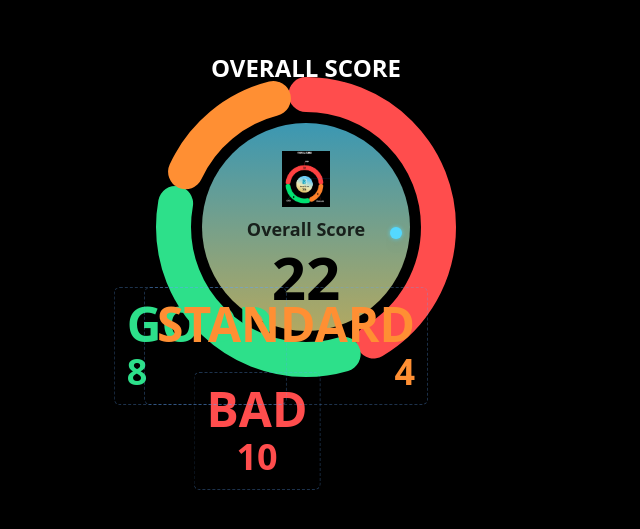
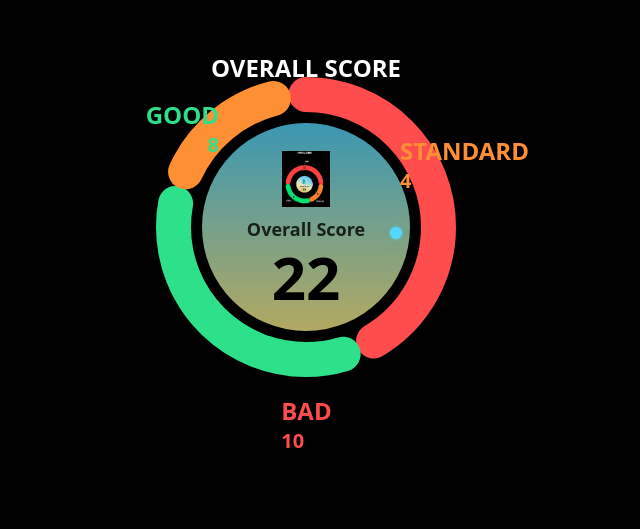
Before and after one commit to mthooyavan/custom-chartify, a React (Vite) app: page / in a window 1280 px wide. Shown: the part 173-702 px from the top of the page, without its empty margins (334-974 px from the left). Built offline with nearby package versions, Linux system fonts and the light colour scheme.

Commit message:
Reverted to edit edt-7fe185e3-6207-4140-8fc4-1024adc9c371: "Fix gauge chart label positions
Refactor label positioning logic for the gauge chart to ensure correct placement."

```diff
--- a/src/components/GaugeChart.tsx
+++ b/src/components/GaugeChart.tsx
@@ -132,70 +132,51 @@ const GaugeChart: React.FC<GaugeChartProps> = ({
 
       {/* Labels positioned next to their segment arcs */}
       {segmentsWithAngles.map((segment) => {
-        // Convert midpoint angle from gauge angle to standard angle for positioning
-        // Add 90 degrees because our gauge starts at -90 (top) in SVG coordinates
-        const angleRadians = ((segment.midpointAngle + 90) * Math.PI) / 180;
+        // We need to revert the -90 degree rotation of the gauge to get correct angles for labels
+        const angleDegrees = segment.midpointAngle + 90;
 
-        // Get the specific position for each segment based on its ID
-        let labelPosition;
+        // Calculate outer position beyond the gauge
+        const labelDistance = radius + 20; // Position labels outside the gauge
 
-        if (segment.id === "bad") {
-          // Position the BAD label at the bottom
-          labelPosition = {
-            x: 175,
-            y: 320
-          };
-        } else if (segment.id === "good") {
-          // Position the GOOD label at the top-left
-          labelPosition = {
-            x: 75,
-            y: 235
-          };
-        } else if (segment.id === "standard") {
-          // Position the STANDARD label at the top-right
-          labelPosition = {
-            x: 275,
-            y: 235
-          };
-        } else {
-          // Fallback for any other segments
-          const labelDistance = radius + 40;
-          labelPosition = {
-            x: 175 + labelDistance * Math.cos(angleRadians),
-            y: 175 + labelDistance * Math.sin(angleRadians)
-          };
-        }
+        // Calculate position based on midpoint angle
+        const radian = (angleDegrees * Math.PI) / 180;
+        const x = 175 + labelDistance * Math.cos(radian);
+        const y = 175 + labelDistance * Math.sin(radian);
 
-        // Determine text alignment for each position
-        let alignment = "center";
+        // Determine horizontal alignment based on position in circle
+        // Left side labels align right, right side labels align left
+        const isRightHalf = angleDegrees > 270 || angleDegrees < 90;
+        const horizontalAlign = isRightHalf ? "start" : "end";
 
-        if (segment.id === "bad") {
-          alignment = "center";
-        } else if (segment.id === "good") {
-          alignment = "left";
-        } else if (segment.id === "standard") {
-          alignment = "right";
-        }
+        // Determine vertical alignment based on position
+        const isTopHalf = angleDegrees > 0 && angleDegrees < 180;
+        const verticalAlign = isTopHalf ? "start" : "end";
+
+        // Text anchor determines how the text aligns relative to the point
+        const textAnchor = isRightHalf ? "start" : "end";
+
+        // Label container positioning and alignment
+        const labelStyle = {
+          left: `${x}px`,
+          top: `${y}px`,
+          textAlign: horizontalAlign as "start" | "end" | "center",
+        };
 
         return (
           <div
             key={`label-${segment.id}`}
-            className="absolute flex flex-col border border-dashed border-blue-400/30 rounded-md p-3"
-            style={{
-              left: `${labelPosition.x}px`,
-              top: `${labelPosition.y}px`,
-              transform: segment.id === "bad" ? "translateX(-50%)" :
-                        segment.id === "good" ? "translateX(-25%)" :
-                        segment.id === "standard" ? "translateX(-75%)" : "translateX(-50%)",
-              textAlign: alignment as "left" | "center" | "right",
-              color: segment.color,
-            }}
+            className="absolute"
+            style={labelStyle}
           >
-            <div className="text-5xl font-bold">
-              {segment.label}
-            </div>
-            <div className="text-4xl font-bold mt-1">
-              {segment.value}
+            <div
+              className={`flex flex-col items-${horizontalAlign === "start" ? "start" : "end"} whitespace-nowrap`}
+            >
+              <div className="text-2xl font-bold" style={{ color: segment.color }}>
+                {segment.label}
+              </div>
+              <div className="text-xl font-bold" style={{ color: segment.color }}>
+                {segment.value}
+              </div>
             </div>
           </div>
         );
```
